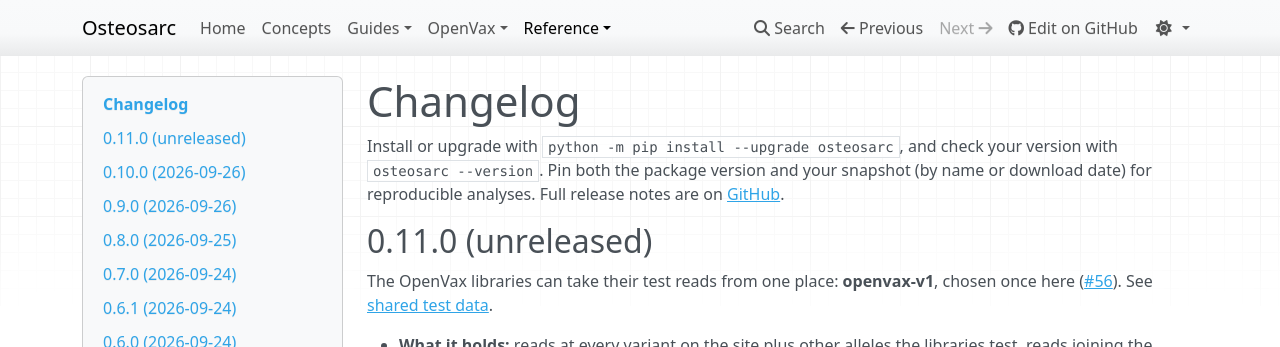
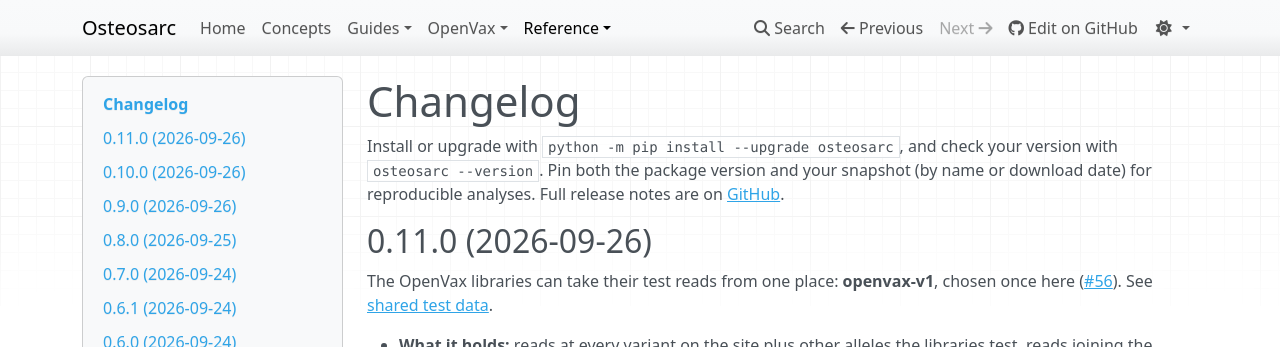
Before and after one commit to iskandr/osteosarc, an MkDocs documentation site: the page built from docs/changelog.md, in a window 1280 px wide and 900 px high. Shown: the top 347 px of the window. Built offline with MkDocs 1.6.1, drawn with Linux system fonts in a browser that asks for light colours; nearby versions of some CDN libraries.

Commit message:
Date the 0.11.0 changelog entry
Claude-Session: https://claude.ai/code/session_01CcNHdiWgNhPGLmd4kDvG9G

```diff
--- a/docs/changelog.md
+++ b/docs/changelog.md
@@ -5,7 +5,7 @@ your version with `osteosarc --version`. Pin both the package version and your
 snapshot (by name or download date) for reproducible analyses. Full release notes are on
 [GitHub](https://github.com/iskandr/osteosarc/releases).
 
-## 0.11.0 (unreleased)
+## 0.11.0 (2026-09-26)
 
 The OpenVax libraries can take their test reads from one place: **openvax-v1**, chosen
 once here ([#56](https://github.com/iskandr/osteosarc/issues/56)). See
```
